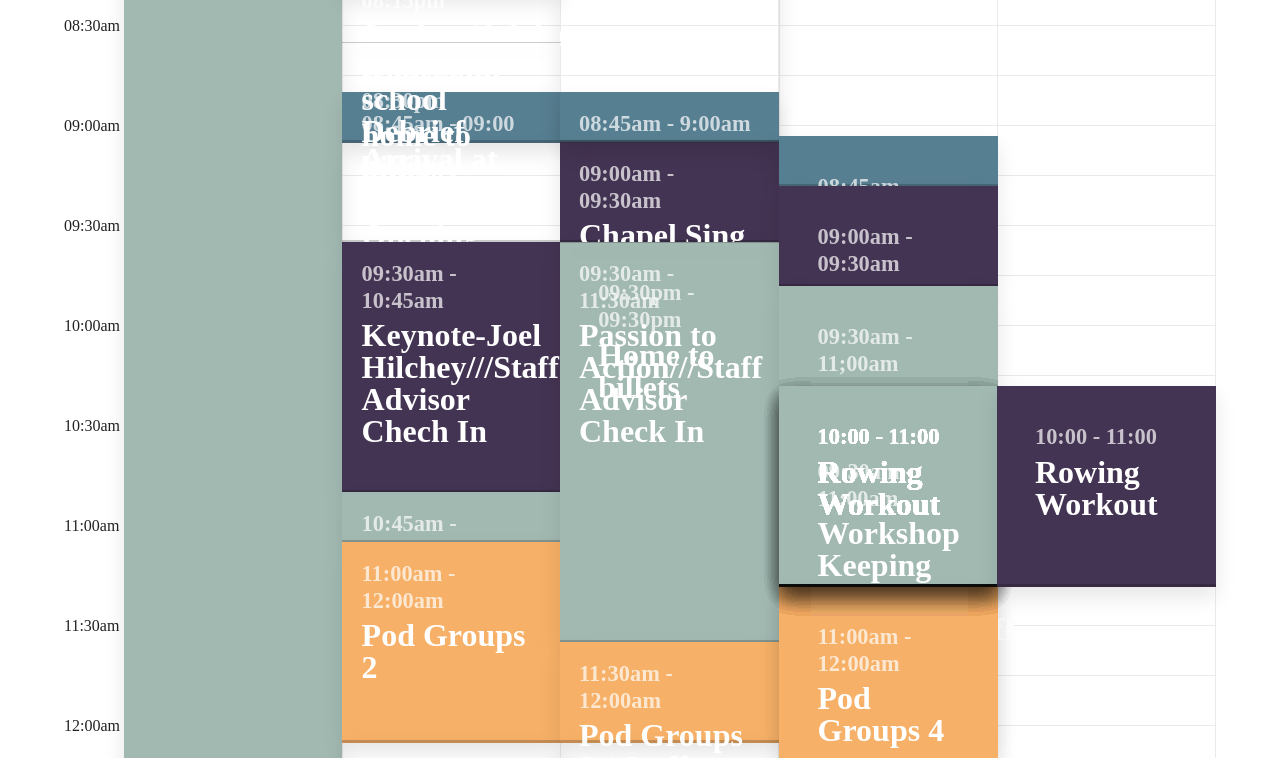
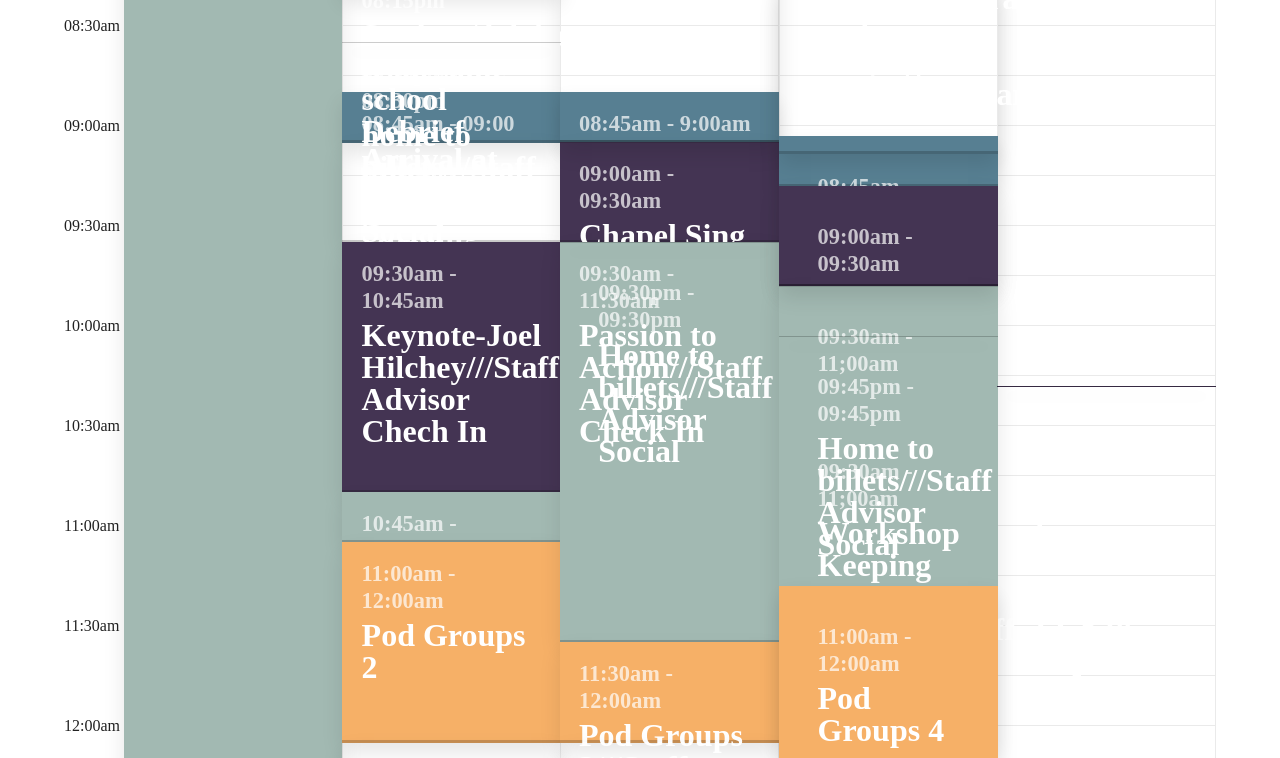
Before and after one commit to lcs-cfloess/cslc2018-web, a plain HTML site: page calender.html in a window 1280 px wide. Shown: the part 217-975 px from the top of the page. Drawn offline with nearby package versions, Linux system fonts and the light colour scheme; files that its build step writes are made by us from their sources; files whose address does not match are found by name.

Commit message:
finishd putting info in to calender

```diff
--- a/calender.html
+++ b/calender.html
@@ -142,7 +142,7 @@
 
               <li class="single-event" data-start="08:30pm" data-end="08:30pm"   data-content="event-home-to-billets" data-event="event-4">
                 <a href="#0">
-                  <em class="event-name">home to billets</em>
+                  <em class="event-name">home to billets///Advisor Reception at Head of School Residence</em>
                 </a>
               </li>
             </ul>
@@ -254,7 +254,7 @@
 
               <li class="single-event" data-start="08:30pm" data-end="08:30pm"  data-content="event-home-to-billets" data-event="event-15">
     						<a href="#0">
-    							<em class="event-name">home to billets</em>
+    							<em class="event-name">home to billets///Staff Advisor Social</em>
     						</a>
     					</li>
     				</ul>
@@ -318,7 +318,7 @@
 
               <li class="single-event" data-start="03:45pm" data-end="05:00pm"  data-content="event-Finding-Our-Footing-Choice-Workshops" data-event="event-9">
     						<a href="#0">
-    							<em class="event-name">Finding Our Footing: Choice Workshops 2</em>
+    							<em class="event-name">Finding Our Footing: Choice Workshops 3</em>
     						</a>
     					</li>
 
@@ -336,7 +336,7 @@
 
               <li class="single-event" data-start="09:30pm" data-end="09:30pm"  data-content="event-home-to-billets" data-event="event-12">
     						<a href="#0">
-    							<em class="event-name">Home to billets</em>
+    							<em class="event-name">Home to billets///Staff Advisor Social</em>
     						</a>
     					</li>
     				</ul>
@@ -375,75 +375,86 @@
               </a>
             </li>
 
-            <li class="single-event" data-start="10:00" data-end="11:00"  data-content="event-rowing-workout" data-event="event-5">
+            <li class="single-event" data-start="12:00am" data-end="12:30am"  data-content="event-Finding-Our-Footing-Step-#5" data-event="event-5">
               <a href="#0">
-                <em class="event-name">Rowing Workout</em>
+                <em class="event-name">Finding Our Footing Step #5</em>
               </a>
             </li>
 
-            <li class="single-event" data-start="10:00" data-end="11:00"  data-content="event-rowing-workout" data-event="event-6">
+
+
+
+
+
+
+
+            <li class="single-event" data-start="12:00am" data-end="01:00pm"  data-content="event-Lunch" data-event="event-6">
               <a href="#0">
-                <em class="event-name">Rowing Workout</em>
+                <em class="event-name">Lunch</em>
               </a>
             </li>
 
-            <li class="single-event" data-start="10:00" data-end="11:00"  data-content="event-rowing-workout" data-event="event-7">
+
+
+
+
+
+
+
+
+
+
+            <li class="single-event" data-start="01:15pm" data-end="2:30pm"  data-content="event-Finding-Our-Footing-Choice-Workshops" data-event="event-7">
               <a href="#0">
-                <em class="event-name">Rowing Workout</em>
+                <em class="event-name">Finding Our Footing: Choice Workshops 4///Staff PD</em>
               </a>
             </li>
 
-            <li class="single-event" data-start="10:00" data-end="11:00"  data-content="event-rowing-workout" data-event="event-8">
+            <li class="single-event" data-start="02:45am" data-end="03:45am"  data-content="event-Active-Time" data-event="event-8">
               <a href="#0">
-                <em class="event-name">Rowing Workout</em>
+                <em class="event-name">Active Time///Staff Advisor Optional Activities</em>
               </a>
             </li>
 
-            <li class="single-event" data-start="10:00" data-end="11:00"  data-content="event-rowing-workout" data-event="event-9">
+            <li class="single-event" data-start="0345pm" data-end="04:00pm"  data-content="event-Snacks" data-event="event-9">
               <a href="#0">
-                <em class="event-name">Rowing Workout</em>
+                <em class="event-name">Snacks</em>
               </a>
             </li>
 
-            <li class="single-event" data-start="10:00" data-end="11:00"  data-content="event-rowing-workout" data-event="event-10">
+            <li class="single-event" data-start="04:00pm" data-end="05:00pm"  data-content="event-Pod-Grpups" data-event="event-10">
               <a href="#0">
-                <em class="event-name">Rowing Workout</em>
+                <em class="event-name">Pod Groups 5</em>
               </a>
             </li>
 
-            <li class="single-event" data-start="10:00" data-end="11:00"  data-content="event-rowing-workout" data-event="event-11">
+            <li class="single-event" data-start="05:00pm" data-end="05:30pm"  data-content="event-Finding-Our-Footing-Step-#6" data-event="event-11">
               <a href="#0">
-                <em class="event-name">Rowing Workout</em>
+                <em class="event-name">Finding Our Footing Step #6</em>
               </a>
             </li>
 
-            <li class="single-event" data-start="10:00" data-end="11:00"  data-content="event-rowing-workout" data-event="event-12">
+            <li class="single-event" data-start="05:30pm" data-end="06:30pm"  data-content="event-Pod-Grpups" data-event="event-12">
               <a href="#0">
-                <em class="event-name">Rowing Workout</em>
+                <em class="event-name">Pod Groups 6/// Final Advisor Meeting</em>
               </a>
             </li>
 
-            <li class="single-event" data-start="10:00" data-end="11:00"  data-content="event-rowing-workout" data-event="event-13">
+            <li class="single-event" data-start="06:30pm" data-end="07:30pm"  data-content="event-final-dinner" data-event="event-13">
               <a href="#0">
-                <em class="event-name">Rowing Workout</em>
+                <em class="event-name">Lakfield Closing Dinner</em>
               </a>
             </li>
 
-            <li class="single-event" data-start="10:00" data-end="11:00"  data-content="event-rowing-workout" data-event="event-14">
+            <li class="single-event" data-start="07:30pm" data-end="09:30pm"  data-content="event-Airbans-Karaoke-Campfire-Awards" data-event="event-14">
               <a href="#0">
-                <em class="event-name">Rowing Workout</em>
+                <em class="event-name">Airbands/karaoke and Closing Campfire/awards</em>
               </a>
             </li>
 
-            <li class="single-event" data-start="10:00" data-end="11:00"  data-content="event-rowing-workout" data-event="event-15">
+            <li class="single-event" data-start="09:45pm" data-end="09:45pm"  data-content="event-home-to-billets" data-event="event-15">
               <a href="#0">
-                <em class="event-name">Rowing Workout</em>
-              </a>
-            </li>
-
-            <li class="single-event" data-start="10:00" data-end="11:00"  data-content="event-rowing-workout" data-event="event-16">
-              <a href="#0">
-                <em class="event-name">Rowing Workout</em>
+                <em class="event-name">Home to billets///Staff Advisor Social</em>
               </a>
             </li>
           </ul>
@@ -458,9 +469,9 @@
     				<div class="top-info"><span>Sunday April 22</span></div>
 
     				<ul>
-    					<li class="single-event" data-start="10:00" data-end="11:00"  data-content="event-rowing-workout" data-event="event-2">
+    					<li class="single-event" data-start="10:00am" data-end="10:00am"  data-content="event-departure" data-event="event-2">
     						<a href="#0">
-    							<em class="event-name">Rowing Workout</em>
+    							<em class="event-name">Depart from Billets am Arrival at LCS to Depart for home</em>
     						</a>
     					</li>
     				</ul>
```
